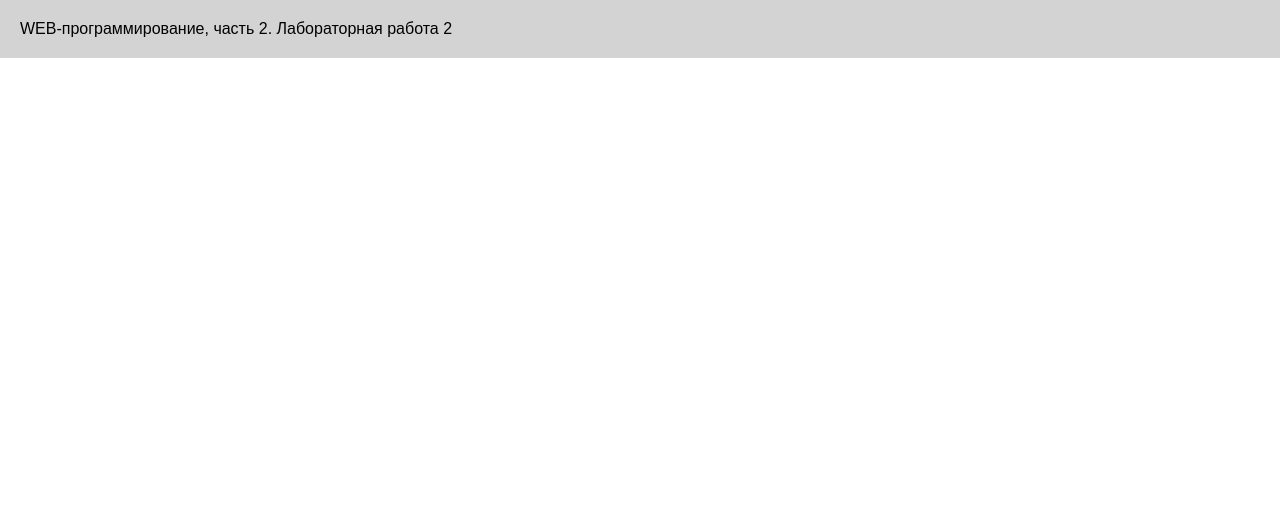
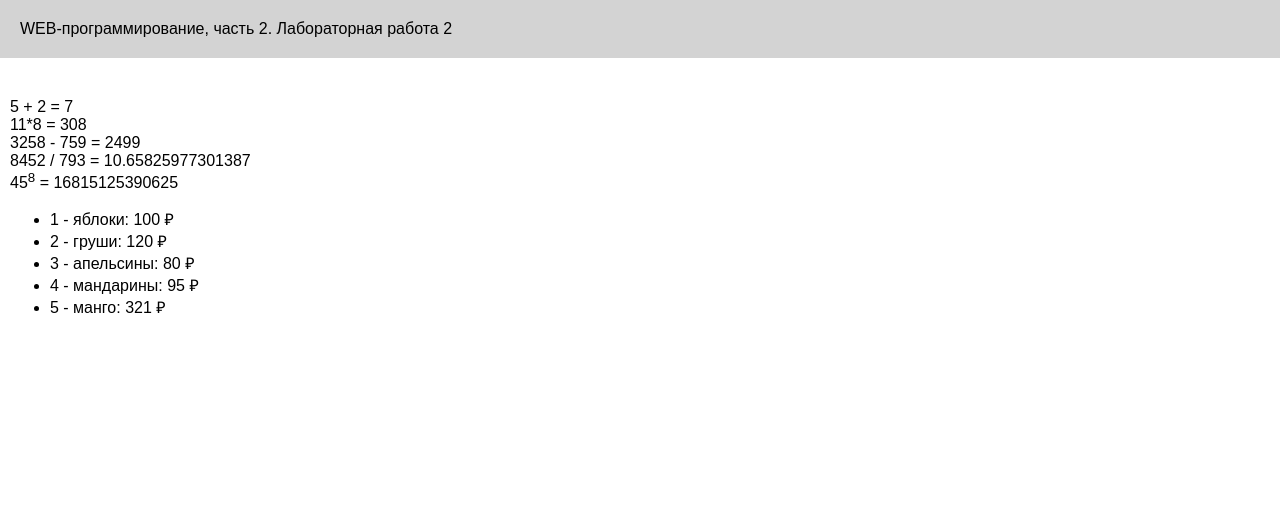
Before and after one commit to denzerphil/web_back_labs, a Flask app: page /lab2/example in a window 1280 px wide. Shown: the top 512 px of the page. Run offline with Flask 3, Linux system fonts and the light colour scheme.

Commit message:
Цикл в шаблоне

```diff
--- a/app.py
+++ b/app.py
@@ -330,12 +330,14 @@ def add_flower(name):
 
 @app.route('/lab2/example')
 def example():
-    name = 'Филиппов Денис'
-    lab_num = 2
-    group = 'ФБИ-33'
-    course = 3
+    name, lab_num, group, course = 'Филиппов Денис', 2, 'ФБИ-33', 3
+    fruits = [
+        {'name': 'яблоки', 'price': 100},
+        {'name': 'груши', 'price': 120},
+        {'name': 'апельсины', 'price': 80},
+        {'name': 'мандарины', 'price': 95},
+        {'name': 'манго', 'price': 321}
+    ]
     return render_template('example.html',
-                         name=name,
-                         lab_num=lab_num,
-                         group=group,
-                         course=course)
+                         name=name, lab_num=lab_num, group=group,
+                         course=course, fruits=fruits)
--- a/templates/example.html
+++ b/templates/example.html
@@ -18,7 +18,19 @@
         WEB-программирование, часть 2. {% if lab_num %}Лабораторная работа {{ lab_num }}{% endif %}
     </header>
     <main>
-        <!-- основной контент -->
+
+        5 + 2 = {{ 5 + 2 }}<br>
+        11*8 = {{ 11 * 28 }}<br>
+        3258 - 759 = {{ 3258 - 759 }}<br>
+        8452 / 793 = {{ 8452 / 793 }}<br>
+        45<sup>8</sup> = {{ 45**8 }}<br>
+
+    <ul>
+        {% for f in fruits %}
+        <li>{{ loop.index }} - {{ f.name }}: {{ f.price }} &#8381;</li>
+        {% endfor %}
+    </ul>
+
     </main>
     <footer>
         &copy;
```
